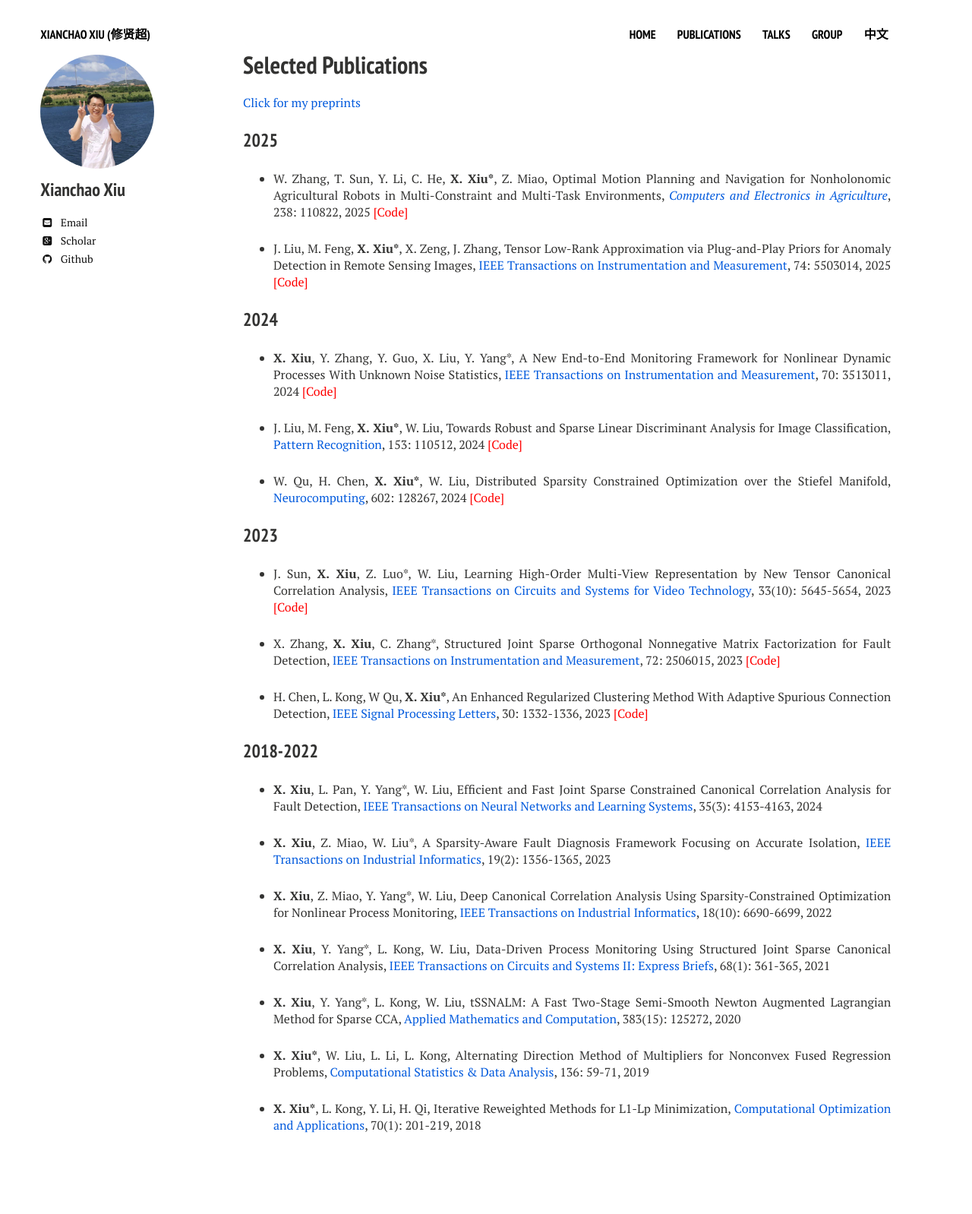
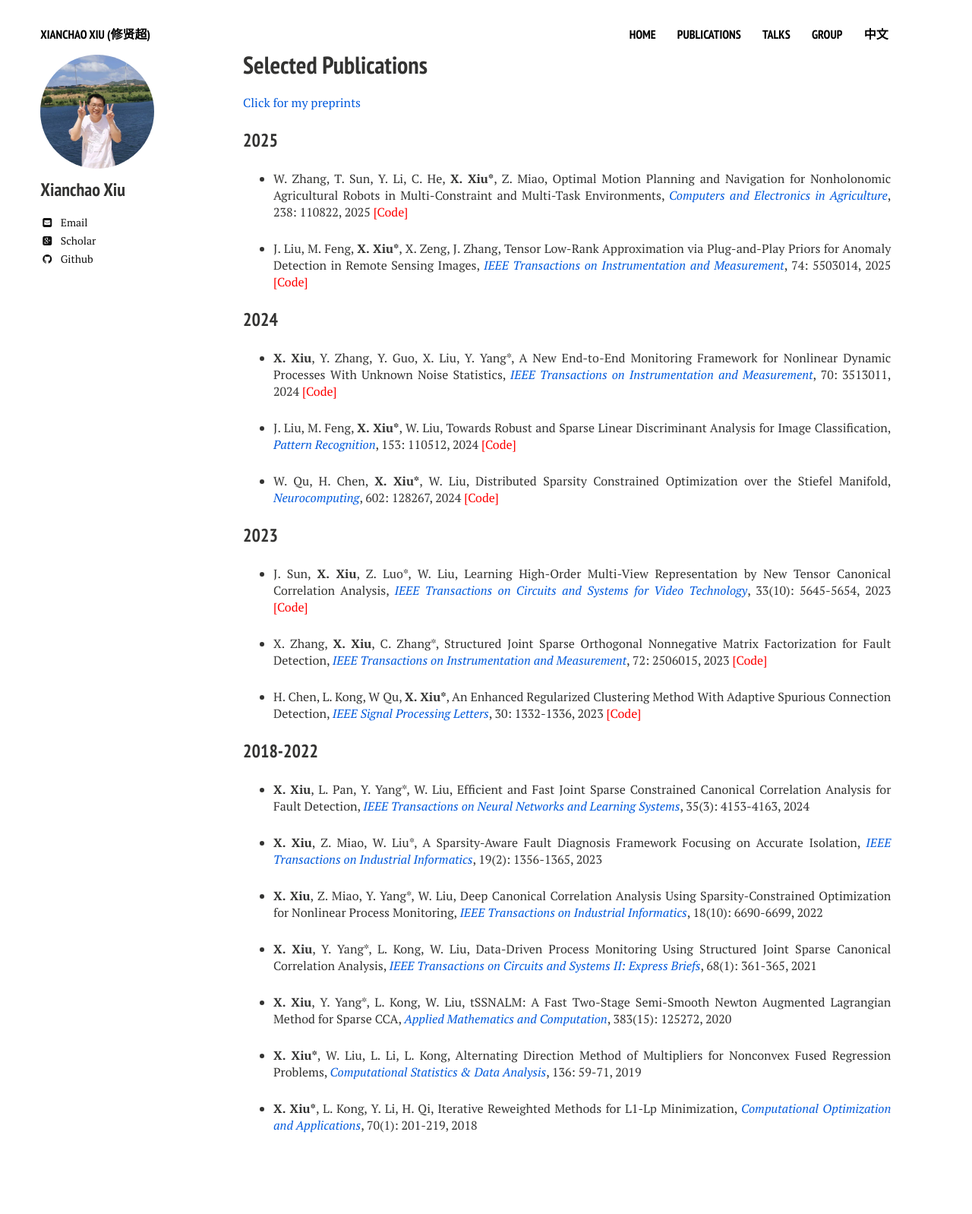
Before and after one commit to xianchaoxiu/xianchaoxiu.github.io, a Jekyll site: the page built from publications/index.md, in a window 1280 px wide. Shown: the whole page at 76% size. Built offline with Jekyll 4.4.1, drawn with Linux system fonts in a browser that asks for light colours; nearby versions of some CDN libraries.

Commit message:
Update index.md

```diff
--- a/publications/index.md
+++ b/publications/index.md
@@ -14,41 +14,41 @@ share: false
 
 * W. Zhang, T. Sun, Y. Li, C. He, <b>X. Xiu*</b>, Z. Miao, Optimal Motion Planning and Navigation for Nonholonomic Agricultural Robots in Multi-Constraint and Multi-Task Environments, <i><a href="https://doi.org/10.1016/j.compag.2025.110822" class="textlink" target="_blank">Computers and Electronics in Agriculture</a></i>, 238: 110822, 2025 <a href="https://github.com/xianchaoxiu/MPAR" class="textlink" target="_blank" style="color: red;">[Code]</a>
 
-* J. Liu, M. Feng, <b>X. Xiu*</b>, X. Zeng, J. Zhang, Tensor Low-Rank Approximation via Plug-and-Play Priors for Anomaly Detection in Remote Sensing Images, <a href="https://ieeexplore.ieee.org/document/10935754" class="textlink" target="_blank">IEEE Transactions on Instrumentation and Measurement</a>, 74: 5503014, 2025 <a href="https://github.com/xianchaoxiu/PnP-TLRA" class="textlink" target="_blank" style="color: red;">[Code]</a>
+* J. Liu, M. Feng, <b>X. Xiu*</b>, X. Zeng, J. Zhang, Tensor Low-Rank Approximation via Plug-and-Play Priors for Anomaly Detection in Remote Sensing Images, <i><a href="https://ieeexplore.ieee.org/document/10935754" class="textlink" target="_blank">IEEE Transactions on Instrumentation and Measurement</a></i>, 74: 5503014, 2025 <a href="https://github.com/xianchaoxiu/PnP-TLRA" class="textlink" target="_blank" style="color: red;">[Code]</a>
 
 
 ### 2024
 
-* <b>X. Xiu</b>, Y. Zhang, Y. Guo, X. Liu, Y. Yang*, A New End-to-End Monitoring Framework for Nonlinear Dynamic Processes With Unknown Noise Statistics, <a href="https://ieeexplore.ieee.org/abstract/document/10464356" class="textlink" target="_blank">IEEE Transactions on Instrumentation and Measurement</a>, 70: 3513011, 2024 <a href="https://github.com/xianchaoxiu/DRNN" class="textlink" target="_blank" style="color: red;">[Code]</a>
+* <b>X. Xiu</b>, Y. Zhang, Y. Guo, X. Liu, Y. Yang*, A New End-to-End Monitoring Framework for Nonlinear Dynamic Processes With Unknown Noise Statistics, <i><a href="https://ieeexplore.ieee.org/abstract/document/10464356" class="textlink" target="_blank">IEEE Transactions on Instrumentation and Measurement</a></i>, 70: 3513011, 2024 <a href="https://github.com/xianchaoxiu/DRNN" class="textlink" target="_blank" style="color: red;">[Code]</a>
 
-* J. Liu, M. Feng, <b>X. Xiu*</b>, W. Liu, Towards Robust and Sparse Linear Discriminant Analysis for Image Classification, <a href="https://doi.org/10.1016/j.patcog.2024.110512" class="textlink" target="_blank">Pattern Recognition</a>, 153: 110512, 2024 <a href="https://github.com/EMXlight/RSLDAplus" class="textlink" target="_blank" style="color: red;">[Code]</a>
+* J. Liu, M. Feng, <b>X. Xiu*</b>, W. Liu, Towards Robust and Sparse Linear Discriminant Analysis for Image Classification, <i><a href="https://doi.org/10.1016/j.patcog.2024.110512" class="textlink" target="_blank">Pattern Recognition</a></i>, 153: 110512, 2024 <a href="https://github.com/EMXlight/RSLDAplus" class="textlink" target="_blank" style="color: red;">[Code]</a>
 
-* W. Qu, H. Chen, <b>X. Xiu*</b>, W. Liu, Distributed Sparsity Constrained Optimization over the Stiefel Manifold, <a href="https://doi.org/10.1016/j.neucom.2024.128267" class="textlink" target="_blank">Neurocomputing</a>, 602: 128267, 2024 <a href="https://github.com/wtqu/DREAM" class="textlink" target="_blank" style="color: red;">[Code]</a>
+* W. Qu, H. Chen, <b>X. Xiu*</b>, W. Liu, Distributed Sparsity Constrained Optimization over the Stiefel Manifold, <i><a href="https://doi.org/10.1016/j.neucom.2024.128267" class="textlink" target="_blank">Neurocomputing</a></i>, 602: 128267, 2024 <a href="https://github.com/wtqu/DREAM" class="textlink" target="_blank" style="color: red;">[Code]</a>
 
 
 
 ### 2023
 
-* J. Sun, <b>X. Xiu</b>, Z. Luo*, W. Liu, Learning High-Order Multi-View Representation by New Tensor Canonical Correlation Analysis, <a href="https://ieeexplore.ieee.org/abstract/document/10091146" class="textlink" target="_blank">IEEE Transactions on Circuits and Systems for Video Technology</a>, 33(10): 5645-5654, 2023  <a href="https://github.com/xianchaoxiu/TCCA" class="textlink" target="_blank" style="color: red;">[Code]</a>
+* J. Sun, <b>X. Xiu</b>, Z. Luo*, W. Liu, Learning High-Order Multi-View Representation by New Tensor Canonical Correlation Analysis, <i><a href="https://ieeexplore.ieee.org/abstract/document/10091146" class="textlink" target="_blank">IEEE Transactions on Circuits and Systems for Video Technology</a></i>, 33(10): 5645-5654, 2023  <a href="https://github.com/xianchaoxiu/TCCA" class="textlink" target="_blank" style="color: red;">[Code]</a>
 
-* X. Zhang, <b>X. Xiu</b>, C. Zhang*, Structured Joint Sparse Orthogonal Nonnegative Matrix Factorization for Fault Detection, <a href="https://ieeexplore.ieee.org/abstract/document/10036023" class="textlink" target="_blank">IEEE Transactions on Instrumentation and Measurement</a>, 72: 2506015, 2023  <a href="https://github.com/xianchaoxiu/SJSONMF" class="textlink" target="_blank" style="color: red;">[Code]</a>
+* X. Zhang, <b>X. Xiu</b>, C. Zhang*, Structured Joint Sparse Orthogonal Nonnegative Matrix Factorization for Fault Detection, <i><a href="https://ieeexplore.ieee.org/abstract/document/10036023" class="textlink" target="_blank">IEEE Transactions on Instrumentation and Measurement</a></i>, 72: 2506015, 2023  <a href="https://github.com/xianchaoxiu/SJSONMF" class="textlink" target="_blank" style="color: red;">[Code]</a>
 
-* H. Chen, L. Kong, W Qu, <b>X. Xiu*</b>, An Enhanced Regularized Clustering Method With Adaptive Spurious Connection Detection, <a href="https://ieeexplore.ieee.org/abstract/document/10252040" class="textlink" target="_blank">IEEE Signal Processing Letters</a>, 30: 1332-1336, 2023 <a href="https://github.com/xianchaoxiu/ERC" class="textlink" target="_blank" style="color: red;">[Code]</a>
+* H. Chen, L. Kong, W Qu, <b>X. Xiu*</b>, An Enhanced Regularized Clustering Method With Adaptive Spurious Connection Detection, <i><a href="https://ieeexplore.ieee.org/abstract/document/10252040" class="textlink" target="_blank">IEEE Signal Processing Letters</a></i>, 30: 1332-1336, 2023 <a href="https://github.com/xianchaoxiu/ERC" class="textlink" target="_blank" style="color: red;">[Code]</a>
 
 
 
 ### 2018-2022
 
-* <b>X. Xiu</b>, L. Pan, Y. Yang*, W. Liu, Efficient and Fast Joint Sparse Constrained Canonical Correlation Analysis for Fault Detection, <a href="https://ieeexplore.ieee.org/document/9887978" class="textlink" target="_blank">IEEE Transactions on Neural Networks and Learning Systems</a>, 35(3): 4153-4163, 2024
+* <b>X. Xiu</b>, L. Pan, Y. Yang*, W. Liu, Efficient and Fast Joint Sparse Constrained Canonical Correlation Analysis for Fault Detection, <i><a href="https://ieeexplore.ieee.org/document/9887978" class="textlink" target="_blank">IEEE Transactions on Neural Networks and Learning Systems</a></i>, 35(3): 4153-4163, 2024
 
-* <b>X. Xiu</b>, Z. Miao, W. Liu*, A Sparsity-Aware Fault Diagnosis Framework Focusing on Accurate Isolation, <a href="https://ieeexplore.ieee.org/abstract/document/9788040" class="textlink" target="_blank">IEEE Transactions on Industrial Informatics</a>, 19(2): 1356-1365, 2023
+* <b>X. Xiu</b>, Z. Miao, W. Liu*, A Sparsity-Aware Fault Diagnosis Framework Focusing on Accurate Isolation, <i><a href="https://ieeexplore.ieee.org/abstract/document/9788040" class="textlink" target="_blank">IEEE Transactions on Industrial Informatics</a></i>, 19(2): 1356-1365, 2023
 
-* <b>X. Xiu</b>, Z. Miao, Y. Yang*, W. Liu, Deep Canonical Correlation Analysis Using Sparsity-Constrained Optimization for Nonlinear Process Monitoring, <a href="https://ieeexplore.ieee.org/document/9583864" class="textlink" target="_blank">IEEE Transactions on Industrial Informatics</a>, 18(10): 6690-6699, 2022
+* <b>X. Xiu</b>, Z. Miao, Y. Yang*, W. Liu, Deep Canonical Correlation Analysis Using Sparsity-Constrained Optimization for Nonlinear Process Monitoring, <i><a href="https://ieeexplore.ieee.org/document/9583864" class="textlink" target="_blank">IEEE Transactions on Industrial Informatics</a></i>, 18(10): 6690-6699, 2022
 
-* <b>X. Xiu</b>, Y. Yang*, L. Kong, W. Liu, Data-Driven Process Monitoring Using Structured Joint Sparse Canonical Correlation Analysis, <a href="https://ieeexplore.ieee.org/abstract/document/9068308/" class="textlink" target="_blank">IEEE Transactions on Circuits and Systems II: Express Briefs</a>, 68(1): 361-365, 2021
+* <b>X. Xiu</b>, Y. Yang*, L. Kong, W. Liu, Data-Driven Process Monitoring Using Structured Joint Sparse Canonical Correlation Analysis, <i><a href="https://ieeexplore.ieee.org/abstract/document/9068308/" class="textlink" target="_blank">IEEE Transactions on Circuits and Systems II: Express Briefs</a></i>, 68(1): 361-365, 2021
 
-* <b>X. Xiu</b>, Y. Yang*, L. Kong, W. Liu, tSSNALM: A Fast Two-Stage Semi-Smooth Newton Augmented Lagrangian Method for Sparse CCA, <a href="https://doi.org/10.1016/j.amc.2020.125272" class="textlink" target="_blank">Applied Mathematics and Computation</a>, 383(15): 125272, 2020
+* <b>X. Xiu</b>, Y. Yang*, L. Kong, W. Liu, tSSNALM: A Fast Two-Stage Semi-Smooth Newton Augmented Lagrangian Method for Sparse CCA, <i><a href="https://doi.org/10.1016/j.amc.2020.125272" class="textlink" target="_blank">Applied Mathematics and Computation</a></i>, 383(15): 125272, 2020
 
-* <b>X. Xiu*</b>, W. Liu, L. Li, L. Kong, Alternating Direction Method of Multipliers for Nonconvex Fused Regression Problems, <a href="https://doi.org/10.1016/j.csda.2019.01.002" class="textlink" target="_blank">Computational Statistics & Data Analysis</a>, 136: 59-71, 2019
+* <b>X. Xiu*</b>, W. Liu, L. Li, L. Kong, Alternating Direction Method of Multipliers for Nonconvex Fused Regression Problems, <i><a href="https://doi.org/10.1016/j.csda.2019.01.002" class="textlink" target="_blank">Computational Statistics & Data Analysis</a></i>, 136: 59-71, 2019
 
-* <b>X. Xiu*</b>, L. Kong, Y. Li, H. Qi, Iterative Reweighted Methods for L1-Lp Minimization, <a href="https://link.springer.com/article/10.1007/s10589-017-9977-7" class="textlink" target="_blank">Computational Optimization and Applications</a>, 70(1): 201-219, 2018
+* <b>X. Xiu*</b>, L. Kong, Y. Li, H. Qi, Iterative Reweighted Methods for L1-Lp Minimization, <i><a href="https://link.springer.com/article/10.1007/s10589-017-9977-7" class="textlink" target="_blank">Computational Optimization and Applications</a></i>, 70(1): 201-219, 2018
```
